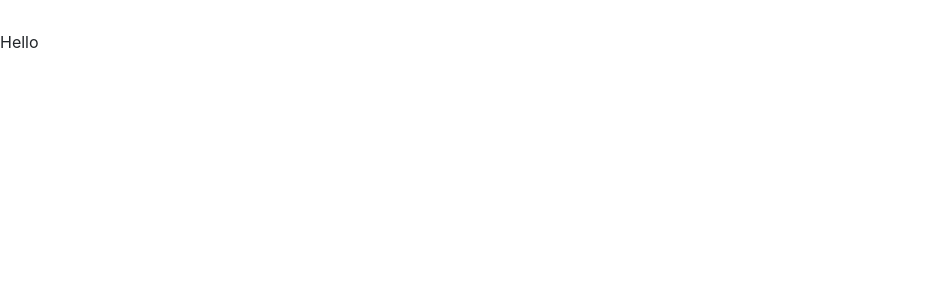
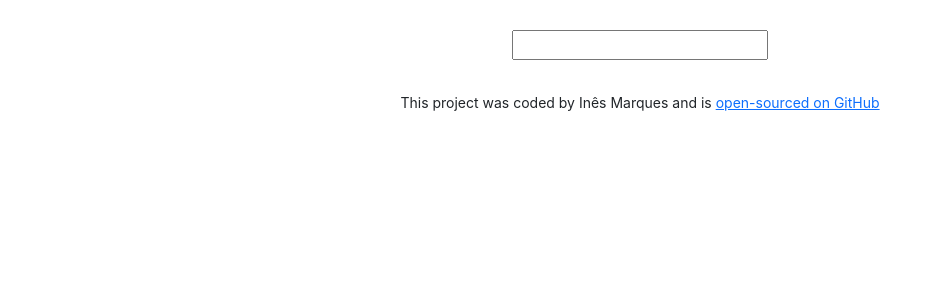
Before and after one commit to ines-marques/dictonary-react-project, a React (Create React App) app: page / in a window 1280 px wide. Shown: the top 300 px of the page, without its empty margins (0-941 px from the left). Built offline with nearby package versions, Linux system fonts and the light colour scheme.

Commit message:
created search engine

```diff
--- a/src/App.css
+++ b/src/App.css
@@ -1,3 +1,7 @@
 .App-header {
   margin: 30px 0;
 }
+.App-footer {
+  text-align: center;
+  margin: 30px 0;
+}
--- a/src/App.js
+++ b/src/App.js
@@ -1,9 +1,21 @@
 import './App.css';
+import Dictionary from "./Dictionary";
 
 export default function App() {
   return (
     <div className="App">
-      <header className="App-header">Hello</header>
+      <div className="container">
+        <header className="App-header"></header>
+        <main>
+          <Dictionary />
+        </main>
+        <footer className="App-footer">
+          <small>
+            This project was coded by Inês Marques and is {" "}
+            <a href="https://github.com/ines-marques/dictonary-react-project" target="_blank" rel="noopener noreferrer">open-sourced on GitHub</a>
+          </small>
+        </footer>
+      </div>
     </div>
   );
 }
--- /dev/null
+++ b/src/Dictionary.css
@@ -0,0 +1,3 @@
+.Dictionary {
+  text-align: center;
+}
--- /dev/null
+++ b/src/Dictionary.js
@@ -0,0 +1,23 @@
+import React, { useState } from "react";
+import "./Dictionary.css";
+
+export default function Dictionary() {
+    let [keyword, setKeyword] = useState(null);
+
+    function search(event) {
+        event.preventDefault();
+        alert(`Searching for ${keyword} definition`);
+    }
+
+    function handleKeywordChange(event) {
+        setKeyword(event.target.value);
+    }
+
+    return (
+        <div className="Dictionary">
+            <form onSubmit={search}>
+                <input type="search" onChange={handleKeywordChange} />
+            </form>
+        </div>
+    );
+}
```
